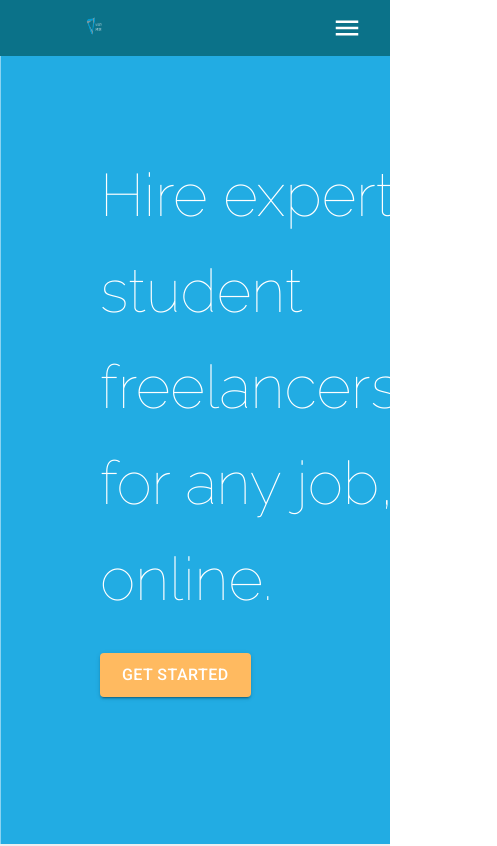
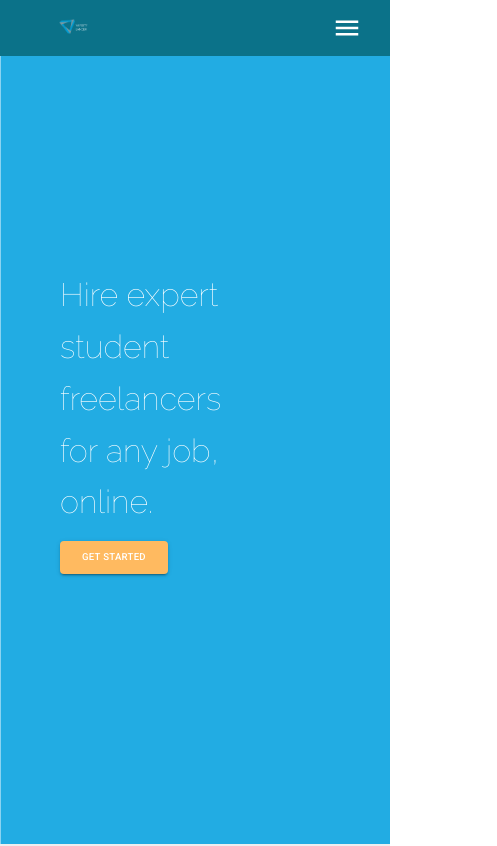
Before and after one commit to Ben4code/varsityLancer, a React (Create React App) app: page / in a window 390 px wide. Shown: the top 846 px of the page, 497 px wide, since content can reach past the window. Built offline with nearby package versions, Linux system fonts and the light colour scheme.

Commit message:
updated css

```diff
--- a/src/components/Dashboard/dashboard.css
+++ b/src/components/Dashboard/dashboard.css
@@ -23,7 +23,6 @@
 
 .dashboard__sidebar img{
   width: 30%;
-  height: 11.5%;
   border: 2px solid #fff;
   border-radius: 50%;
 }
@@ -46,8 +45,6 @@
 .dashboard__sidebar--menu li{
   padding: 1rem;
   border-bottom: 1px solid #111;
-
-
 }
 .dashboard__sidebar--menu li a{
   font-weight: 400;
@@ -184,3 +181,12 @@
   font-style: italic;
   margin: .8rem 0;
 }
+
+@media only screen and (min-width:600px){
+  /* .dashboard{
+    grid-template-areas:
+    "sidebar header header header"
+    "sidebar section section section"
+    "sidebar main main main";
+  } */
+}
--- a/src/components/Home/home.css
+++ b/src/components/Home/home.css
@@ -55,11 +55,15 @@ h4{
 section{
   padding: 8rem 0;
 }
+.MuiDrawer-paper{
+  font-size: 1.7rem;
+}
 .jumbo{
   display: flex;
   justify-content: left;
   align-items: center;
-  font-size: 3rem;
+  font-size: 2.7rem;
+  width: 100%;
 }
 .jumbo__content{
   padding-left: 10rem;
@@ -69,6 +73,7 @@ section{
   font-family: 'Raleway';
   font-weight: 100;
   margin-bottom: 2rem;
+  width: 70%;
 }
 .jumbo__content button{
   color: #fff;
@@ -181,6 +186,9 @@ section{
   flex-wrap: wrap;
   margin-bottom: 10rem;
 }
+.usp__1 img, .usp__2 img{
+  width: 90%;
+}
 .usp__1--content{
   width: 60rem;
   padding: 1rem;
@@ -219,3 +227,15 @@ section{
   color: #F98908;
   font-size: 2.1rem;
 }
+
+@media only screen and (max-width: 800px){
+  html{
+    font-size: 50%;
+  }
+}
+
+@media only screen and (max-width: 600px){
+  html{
+    font-size: 37.5%;
+  }
+}
--- a/src/components/ui/Header.js
+++ b/src/components/ui/Header.js
@@ -37,10 +37,14 @@ const useStyles = makeStyles(theme => ({
     width: "15%",
     marginLeft: "7rem",
     [theme.breakpoints.down("md")]: {
-      height: '3em'
+      // height: '3em'
+      width: "10%",
+      marginLeft: "7rem",
     },
     [theme.breakpoints.down("xs")]: {
-      height: '2em'
+      // height: '2em'
+      width: "10%",
+      marginLeft: "7rem",
     }
   },
   tabContainer: {
```
